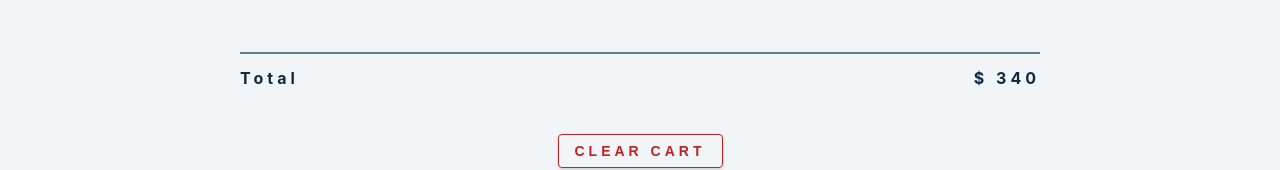
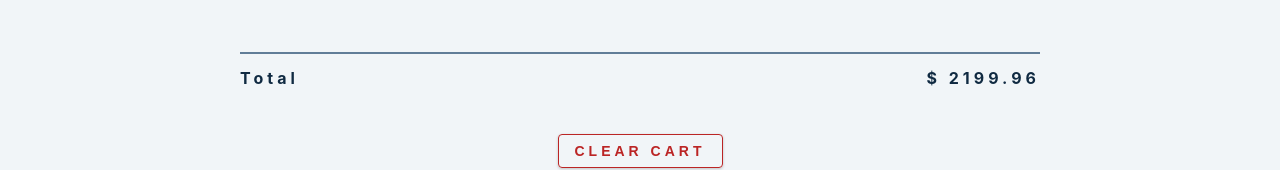
Before and after one commit to emmeiwhite/cart-app-redux-toolkit, a React (Create React App) app: page / in a window 1280 px wide. Shown: the part 658-828 px from the top of the page. Built offline with nearby package versions, Linux system fonts and the light colour scheme.

Commit message:
calculateTotals - Very Important Concept

```diff
--- a/src/components/CartContainer.js
+++ b/src/components/CartContainer.js
@@ -1,12 +1,20 @@
 import CartItem from "./CartItem";
 import { useDispatch, useSelector } from "react-redux";
 import { clearCart } from "./../features/cart/cartSlice";
+import { useEffect } from "react";
+import { calculateTotals } from "./../features/cart/cartSlice";
 
 function CartContainer() {
   const dispatch = useDispatch();
-  const { cartItems, totalAmout } = useSelector((store) => {
+  const { cartItems, totalAmount } = useSelector((store) => {
     return store.cart;
   });
+
+  // Whenever cartItems updates, global state updates
+  useEffect(() => {
+    dispatch(calculateTotals());
+  }, [cartItems]);
+
   if (cartItems.length < 1) {
     return (
       <section className="cart">
@@ -33,7 +41,7 @@ function CartContainer() {
         <hr />
         <div className="cart-total">
           <h4>
-            total <span>$ {totalAmout}</span>
+            total <span>$ {totalAmount}</span>
           </h4>
         </div>
 
--- a/src/components/CartItem.js
+++ b/src/components/CartItem.js
@@ -20,7 +20,15 @@ const CartItem = ({ id, img, title, price, amount }) => {
           <ChevronUp />
         </button>
         <p className="amount">{amount}</p>
-        <button className="amount-btn" onClick={() => dispatch(decrease(id))}>
+        <button
+          className="amount-btn"
+          onClick={() => {
+            if (amount === 1) {
+              dispatch(removeItem(id));
+            }
+            dispatch(decrease(id));
+          }}
+        >
           <ChevronDown />
         </button>
       </div>
--- a/src/features/cart/cartSlice.js
+++ b/src/features/cart/cartSlice.js
@@ -4,8 +4,8 @@ import cartItems from "./../../cartItems";
 const initialState = {
   cartItems: cartItems,
   isLoading: false,
-  itemsInCart: 10,
-  totalAmout: 340,
+  itemsInCart: 0,
+  totalAmount: 0,
 };
 
 const cartSlice = createSlice({
@@ -38,8 +38,27 @@ const cartSlice = createSlice({
         return item;
       });
     },
+
+    calculateTotals: (state) => {
+      const { totalAmount, itemsInCart } = state.cartItems.reduce(
+        (totals, cartItem) => {
+          const { price, amount } = cartItem;
+          totals.totalAmount += price * amount;
+          totals.itemsInCart += amount;
+          return totals;
+        },
+        {
+          totalAmount: 0,
+          itemsInCart: 0,
+        }
+      );
+
+      state.totalAmount = totalAmount;
+      state.itemsInCart = itemsInCart;
+    },
   },
 });
 
-export const { clearCart, removeItem, increase, decrease } = cartSlice.actions;
+export const { clearCart, removeItem, increase, decrease, calculateTotals } =
+  cartSlice.actions;
 export default cartSlice.reducer;
```
